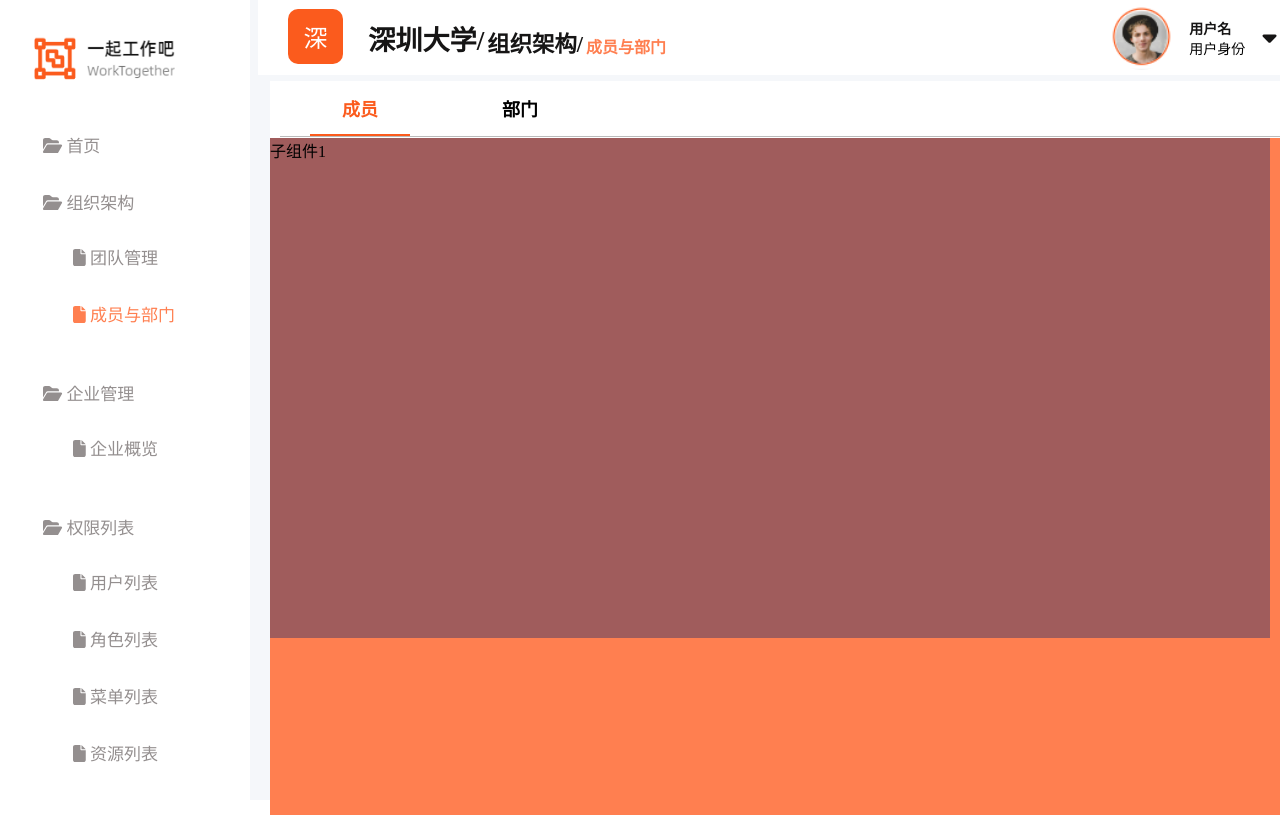
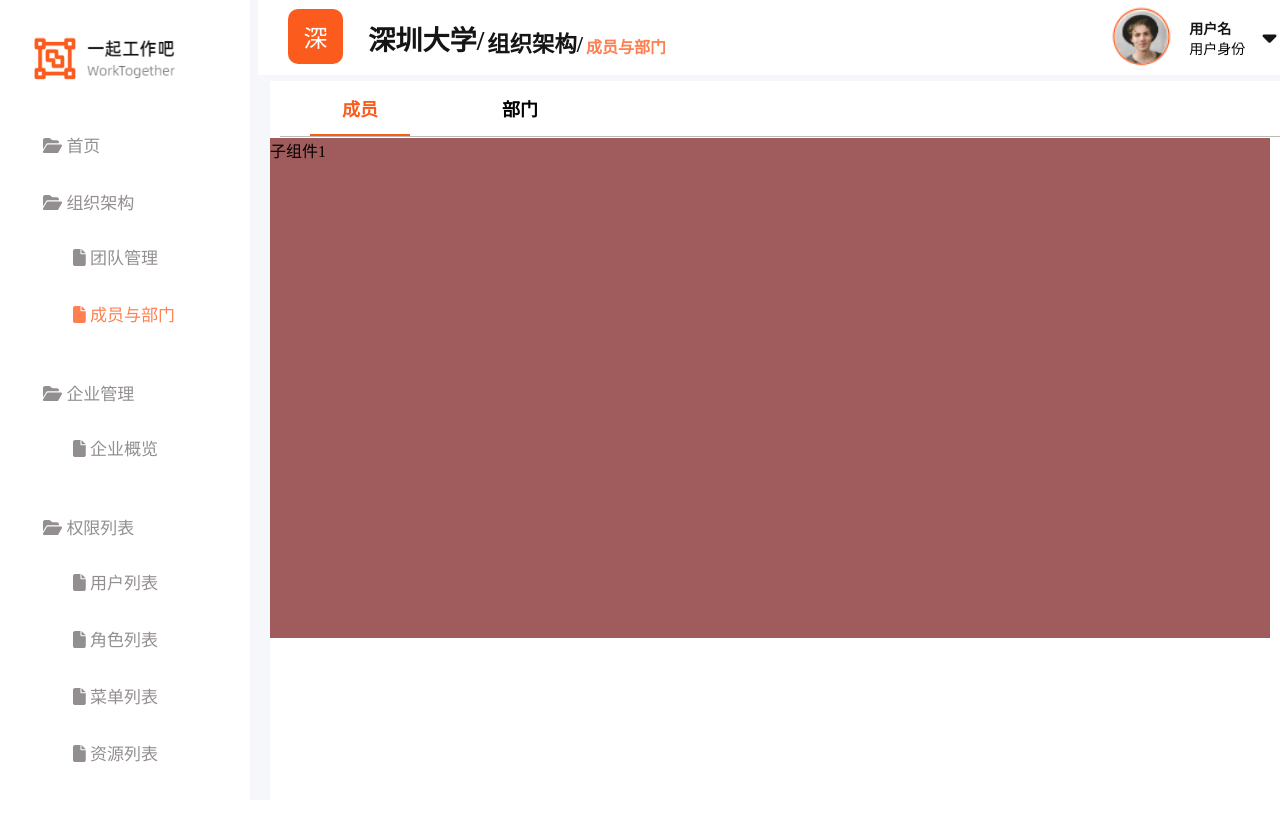
Before and after one commit to Diamond-Satono/WorkTogether-FrontEnd, a Vue app in the folder Vuepages/Login/: page /departmentmanage in a window 1280 px wide. Shown: the top 815 px of the page. Built offline with nearby package versions, Linux system fonts and the light colour scheme.

Commit message:
muban update

```diff
--- a/Vuepages/Login/src/components/organization/DepartmentManage.vue
+++ b/Vuepages/Login/src/components/organization/DepartmentManage.vue
@@ -431,7 +431,7 @@
     height:93%;
     width: 100%;
     top:6px;
-    background-color: #ff7f50;
+    background-color: #fff;
   }
 
   </style>
```
